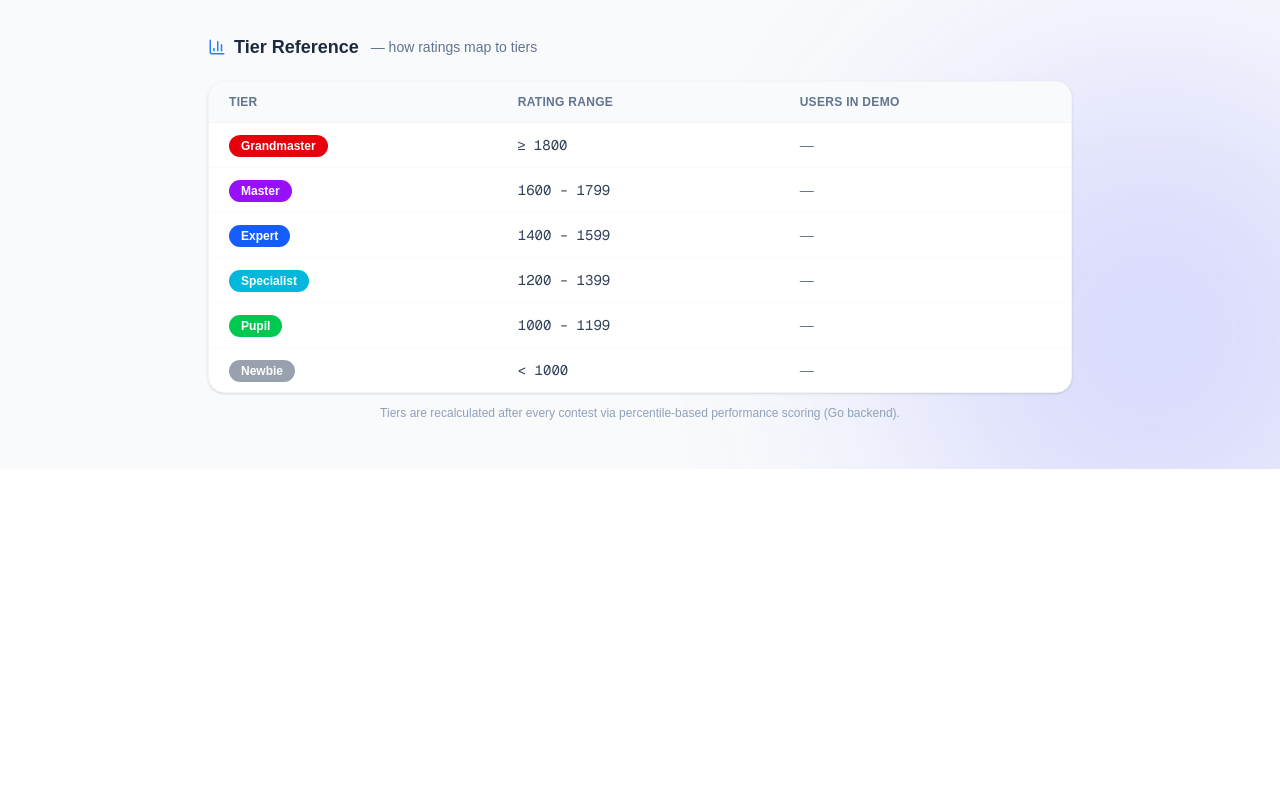
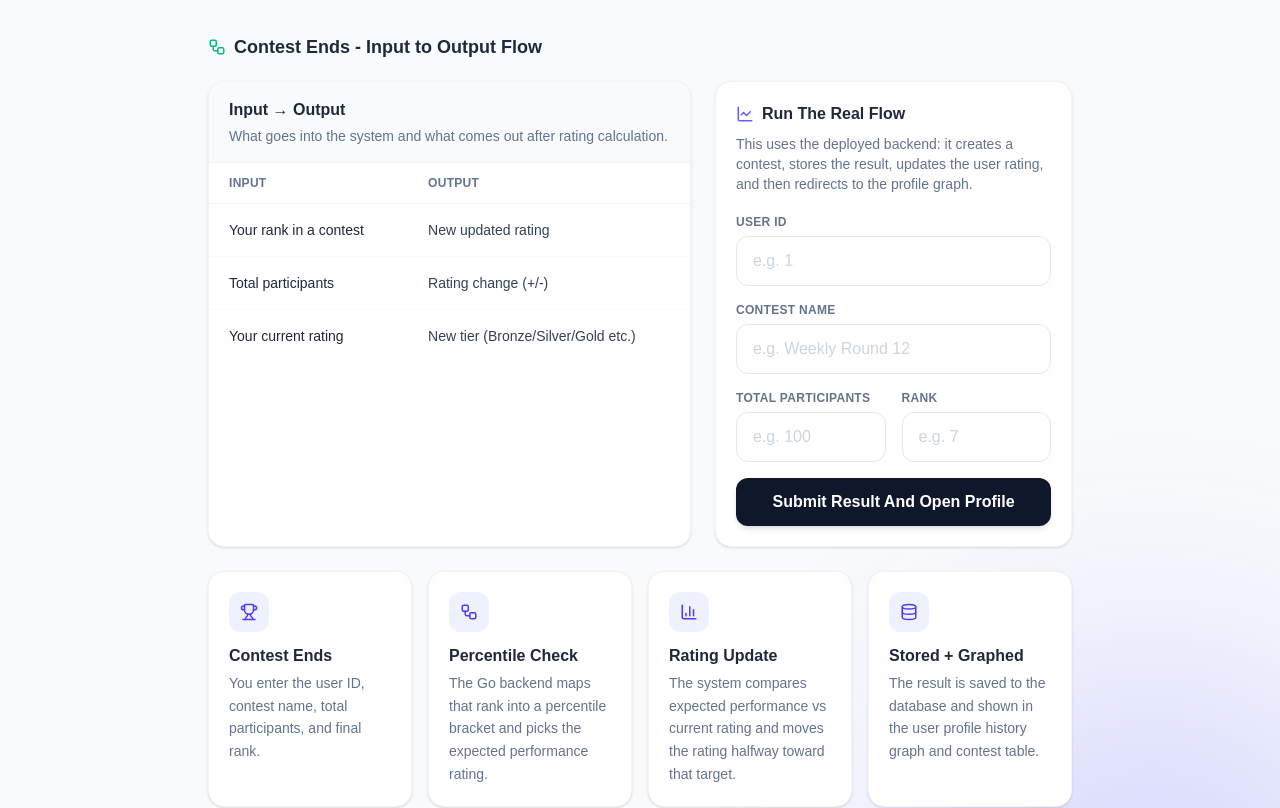
Before and after one commit to anjalii40/Contest-Rating-System, a Next.js app in the folder frontend/: page / in a window 1280 px wide. Shown: the part 880-1688 px from the top of the page. Before the commit the page ends 1349 px from the top, so only its background shows below. Built offline with nearby package versions, Linux system fonts and the light colour scheme; no server answers.

Commit message:
Implement contest result flow to profile history

```diff
--- a/frontend/app/page.tsx
+++ b/frontend/app/page.tsx
@@ -1,6 +1,6 @@
 import React from 'react';
-import { Trophy, Search, BarChart3, Zap, BookOpen, ArrowRight } from 'lucide-react';
-import { getUserProfile } from '@/lib/api';
+import { Trophy, Search, BarChart3, Zap, BookOpen, ArrowRight, Workflow, Database, LineChart as LineChartIcon } from 'lucide-react';
+import { createContest, getUserProfile, submitContestResults } from '@/lib/api';
 import TierBadge from '@/components/TierBadge';
 import { redirect } from 'next/navigation';
 
@@ -34,6 +34,35 @@ const HOW_IT_WORKS = [
     desc: "Scroll down on the profile to see each contest's rank, percentile, and rating change.",
     color: 'bg-purple-600',
   },
+];
+
+const FLOW_STEPS = [
+  {
+    title: 'Contest Ends',
+    desc: 'You enter the user ID, contest name, total participants, and final rank.',
+    icon: Trophy,
+  },
+  {
+    title: 'Percentile Check',
+    desc: 'The Go backend maps that rank into a percentile bracket and picks the expected performance rating.',
+    icon: Workflow,
+  },
+  {
+    title: 'Rating Update',
+    desc: 'The system compares expected performance vs current rating and moves the rating halfway toward that target.',
+    icon: BarChart3,
+  },
+  {
+    title: 'Stored + Graphed',
+    desc: 'The result is saved to the database and shown in the user profile history graph and contest table.',
+    icon: Database,
+  },
+];
+
+const IO_ROWS = [
+  ['Your rank in a contest', 'New updated rating'],
+  ['Total participants', 'Rating change (+/-)'],
+  ['Your current rating', 'New tier (Bronze/Silver/Gold etc.)'],
 ];
 
 // Fetch all 6 demo users in parallel, silently skip any that fail
@@ -70,8 +99,51 @@ async function handleSearch(formData: FormData) {
   if (id) redirect(`/profile/${id}`);
 }
 
-export default async function Home() {
+async function handleContestFlow(formData: FormData) {
+  'use server';
+
+  const userId = formData.get('flowUserId')?.toString().trim() ?? '';
+  const contestName = formData.get('contestName')?.toString().trim() ?? '';
+  const totalParticipants = Number(formData.get('totalParticipants'));
+  const rank = Number(formData.get('rank'));
+
+  if (!userId || !contestName || !Number.isInteger(totalParticipants) || !Number.isInteger(rank)) {
+    redirect('/?flowError=Please%20fill%20every%20field%20with%20valid%20numbers.');
+  }
+
+  if (totalParticipants < 1 || rank < 1 || rank > totalParticipants) {
+    redirect('/?flowError=Rank%20must%20be%20between%201%20and%20total%20participants.');
+  }
+
+  try {
+    await getUserProfile(userId);
+
+    const contest = await createContest({
+      name: contestName,
+      total_participants: totalParticipants,
+    });
+
+    await submitContestResults(contest.id, [
+      {
+        user_id: Number(userId),
+        rank,
+      },
+    ]);
+  } catch {
+    redirect('/?flowError=Could%20not%20store%20that%20contest%20result.%20Check%20the%20user%20ID%20and%20backend.');
+  }
+
+  redirect(`/profile/${userId}`);
+}
+
+export default async function Home({
+  searchParams,
+}: {
+  searchParams?: Promise<{ flowError?: string }>;
+}) {
+  const params = searchParams ? await searchParams : undefined;
   const demoUsers = await getDemoUsers();
+  const flowError = params?.flowError;
 
   return (
     <div className="min-h-screen bg-slate-50 relative overflow-hidden">
@@ -184,6 +256,125 @@ export default async function Home() {
           </div>
         </section>
 
+        {/* ── Input to Output Flow + real persistence ── */}
+        <section className="w-full">
+          <div className="flex items-center gap-2 mb-5">
+            <Workflow size={18} className="text-emerald-500" />
+            <h2 className="text-lg font-bold text-slate-800">Contest Ends - Input to Output Flow</h2>
+          </div>
+
+          <div className="grid grid-cols-1 xl:grid-cols-[1.15fr_0.85fr] gap-6">
+            <div className="bg-white border border-gray-100 rounded-2xl shadow-sm overflow-hidden">
+              <div className="px-5 py-4 border-b border-gray-100 bg-slate-50">
+                <h3 className="font-bold text-slate-800">Input → Output</h3>
+                <p className="text-sm text-slate-500 mt-1">What goes into the system and what comes out after rating calculation.</p>
+              </div>
+              <table className="w-full text-sm">
+                <thead>
+                  <tr className="border-b border-gray-100">
+                    <th className="px-5 py-3 text-left font-semibold text-slate-500 uppercase tracking-wide text-xs">Input</th>
+                    <th className="px-5 py-3 text-left font-semibold text-slate-500 uppercase tracking-wide text-xs">Output</th>
+                  </tr>
+                </thead>
+                <tbody>
+                  {IO_ROWS.map(([input, output], index) => (
+                    <tr key={input} className={index < IO_ROWS.length - 1 ? 'border-b border-gray-50' : ''}>
+                      <td className="px-5 py-4 text-slate-800 font-medium">{input}</td>
+                      <td className="px-5 py-4 text-slate-700">{output}</td>
+                    </tr>
+                  ))}
+                </tbody>
+              </table>
+            </div>
+
+            <div className="bg-white border border-gray-100 rounded-2xl shadow-sm p-5">
+              <div className="flex items-center gap-2 mb-2">
+                <LineChartIcon size={18} className="text-indigo-500" />
+                <h3 className="font-bold text-slate-800">Run The Real Flow</h3>
+              </div>
+              <p className="text-sm text-slate-500 mb-5">
+                This uses the deployed backend: it creates a contest, stores the result, updates the user rating, and then redirects to the profile graph.
+              </p>
+
+              <form action={handleContestFlow} className="space-y-4">
+                <div>
+                  <label className="block text-xs font-semibold text-slate-500 uppercase tracking-wide mb-1.5">User ID</label>
+                  <input
+                    name="flowUserId"
+                    type="number"
+                    min="1"
+                    placeholder="e.g. 1"
+                    className="w-full px-4 py-3 rounded-xl border border-gray-200 text-slate-800 placeholder-slate-300 focus:outline-none focus:ring-2 focus:ring-indigo-500"
+                    required
+                  />
+                </div>
+                <div>
+                  <label className="block text-xs font-semibold text-slate-500 uppercase tracking-wide mb-1.5">Contest Name</label>
+                  <input
+                    name="contestName"
+                    type="text"
+                    placeholder="e.g. Weekly Round 12"
+                    className="w-full px-4 py-3 rounded-xl border border-gray-200 text-slate-800 placeholder-slate-300 focus:outline-none focus:ring-2 focus:ring-indigo-500"
+                    required
+                  />
+                </div>
+                <div className="grid grid-cols-1 sm:grid-cols-2 gap-4">
+                  <div>
+                    <label className="block text-xs font-semibold text-slate-500 uppercase tracking-wide mb-1.5">Total Participants</label>
+                    <input
+                      name="totalParticipants"
+                      type="number"
+                      min="1"
+                      placeholder="e.g. 100"
+                      className="w-full px-4 py-3 rounded-xl border border-gray-200 text-slate-800 placeholder-slate-300 focus:outline-none focus:ring-2 focus:ring-indigo-500"
+                      required
+                    />
+                  </div>
+                  <div>
+                    <label className="block text-xs font-semibold text-slate-500 uppercase tracking-wide mb-1.5">Rank</label>
+                    <input
+                      name="rank"
+                      type="number"
+                      min="1"
+                      placeholder="e.g. 7"
+                      className="w-full px-4 py-3 rounded-xl border border-gray-200 text-slate-800 placeholder-slate-300 focus:outline-none focus:ring-2 focus:ring-indigo-500"
+                      required
+                    />
+                  </div>
+                </div>
+
+                {flowError && (
+                  <div className="rounded-xl border border-red-100 bg-red-50 px-4 py-3 text-sm text-red-600">
+                    {flowError}
+                  </div>
+                )}
+
+                <button
+                  type="submit"
+                  className="w-full py-3 bg-slate-900 text-white rounded-xl font-semibold hover:bg-slate-800 transition-colors shadow-md"
+                >
+                  Submit Result And Open Profile
+                </button>
+              </form>
+            </div>
+          </div>
+
+          <div className="grid grid-cols-1 md:grid-cols-2 xl:grid-cols-4 gap-4 mt-6">
+            {FLOW_STEPS.map((step) => {
+              const Icon = step.icon;
+              return (
+                <div key={step.title} className="bg-white border border-gray-100 rounded-2xl shadow-sm p-5">
+                  <div className="w-10 h-10 rounded-xl bg-indigo-50 text-indigo-600 flex items-center justify-center mb-3">
+                    <Icon size={18} />
+                  </div>
+                  <h3 className="font-bold text-slate-800 mb-1">{step.title}</h3>
+                  <p className="text-sm text-slate-500 leading-relaxed">{step.desc}</p>
+                </div>
+              );
+            })}
+          </div>
+        </section>
+
         {/* ── Tier Reference Table ── */}
         <section className="w-full">
           <div className="flex items-center gap-2 mb-5">
--- a/frontend/lib/api.ts
+++ b/frontend/lib/api.ts
@@ -5,6 +5,8 @@ const API = process.env.NEXT_PUBLIC_API_URL || 'https://contest-rating-system-o8
 export const apiClient = axios.create({
   baseURL: `${API}/api`,
 });
+
+export const API_BASE_URL = API;
 
 export interface User {
   id: number;
@@ -36,7 +38,35 @@ export interface UserProfileResponse {
   history: RatingHistory[];
 }
 
+export interface Contest {
+  id: number;
+  name: string;
+  date: string;
+  total_participants: number;
+  created_at: string;
+  updated_at: string;
+}
+
+export interface CreateContestPayload {
+  name: string;
+  total_participants: number;
+}
+
+export interface SubmitContestResultPayload {
+  user_id: number;
+  rank: number;
+}
+
 export async function getUserProfile(userId: string): Promise<UserProfileResponse> {
   const { data } = await apiClient.get<UserProfileResponse>(`/users/${userId}/profile`);
   return data;
 }
+
+export async function createContest(payload: CreateContestPayload): Promise<Contest> {
+  const { data } = await apiClient.post<Contest>('/contests', payload);
+  return data;
+}
+
+export async function submitContestResults(contestId: number, payload: SubmitContestResultPayload[]): Promise<void> {
+  await apiClient.post(`/contests/${contestId}/submit-results`, payload);
+}
```
Also changed, not shown: 1 other file (tests, documents, lock files or other folders).
